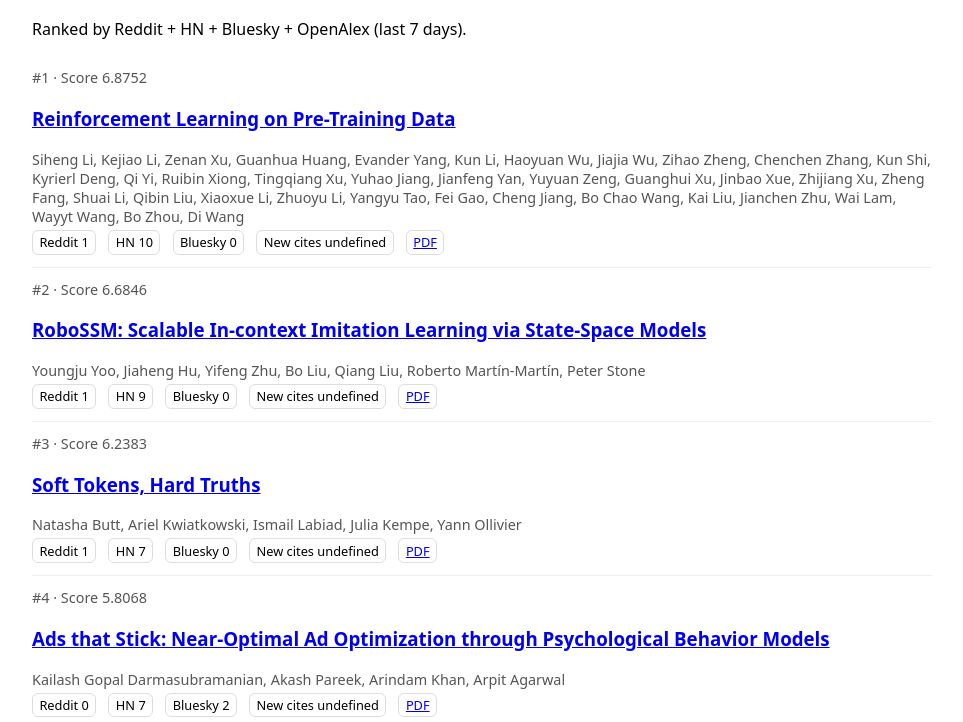
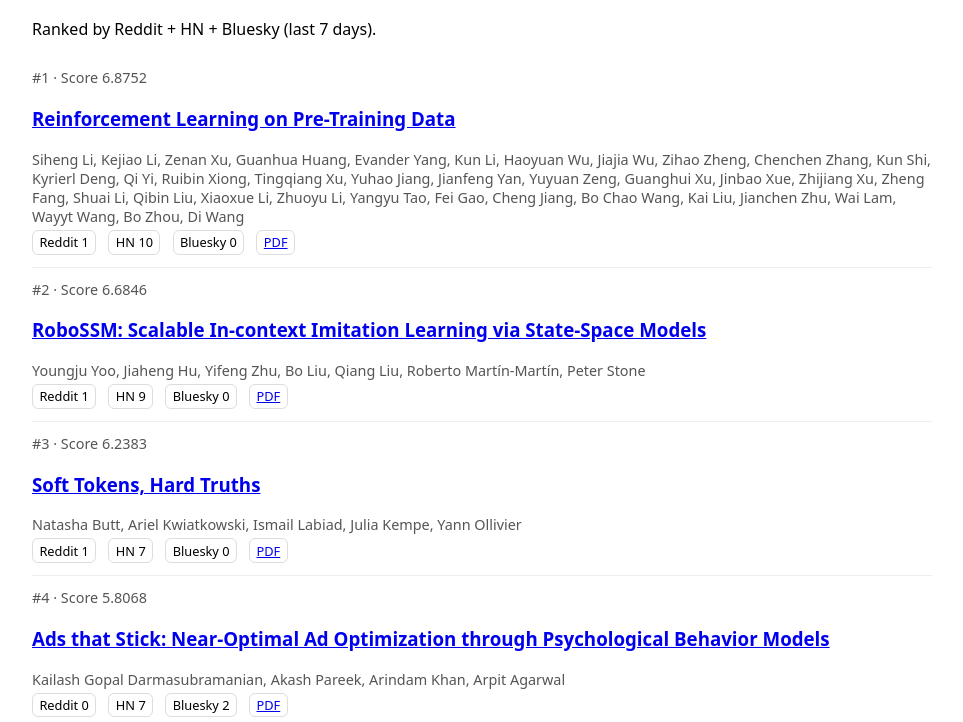
Before and after one commit to danicrg/papers-weekly, a plain HTML site: page index.html in a window 1280 px wide. Shown: the part 78-800 px from the top of the page, without its empty margins (158-1121 px from the left). Drawn offline with Linux system fonts and the light colour scheme.

Commit message:
Remove OpenAlex

```diff
--- a/index.html
+++ b/index.html
@@ -13,7 +13,7 @@
 </head>
 <body>
   <h1>Papers Weekly</h1>
-  <p>Ranked by Reddit + HN + Bluesky + OpenAlex (last 7 days).</p>
+  <p>Ranked by Reddit + HN + Bluesky (last 7 days).</p>
   <div id="list">Loading…</div>
   <script>
     fetch("./public/generated/weekly.json")
@@ -32,7 +32,6 @@
               <span class="badge">Reddit ${p.signals.reddit_mentions}</span>
               <span class="badge">HN ${p.signals.hn_mentions}</span>
               <span class="badge">Bluesky ${p.signals.bluesky_mentions}</span>
-              <span class="badge">New cites ${p.signals.new_citations_this_week}</span>
               <a class="badge" href="${p.pdf_url}" target="_blank" rel="noopener">PDF</a>
             </div>`;
           el.appendChild(div);
```
